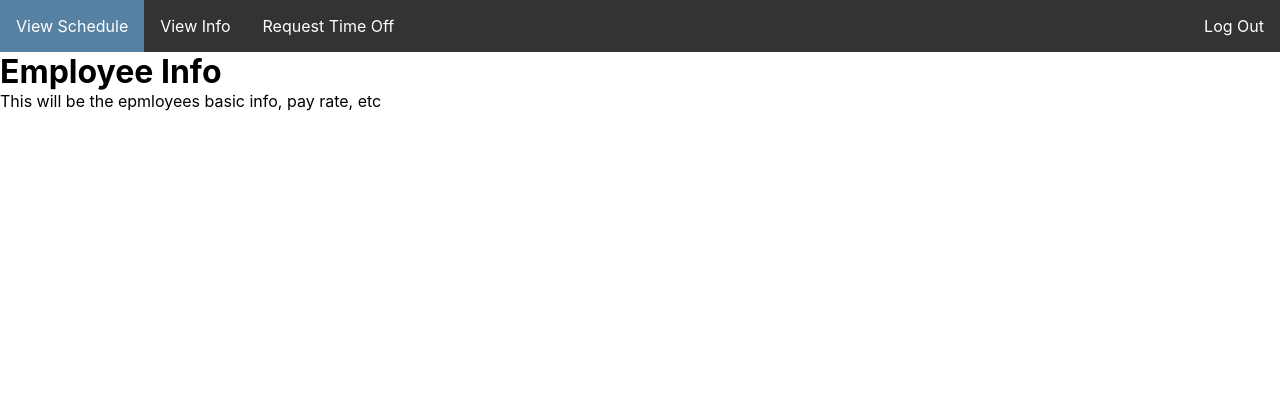
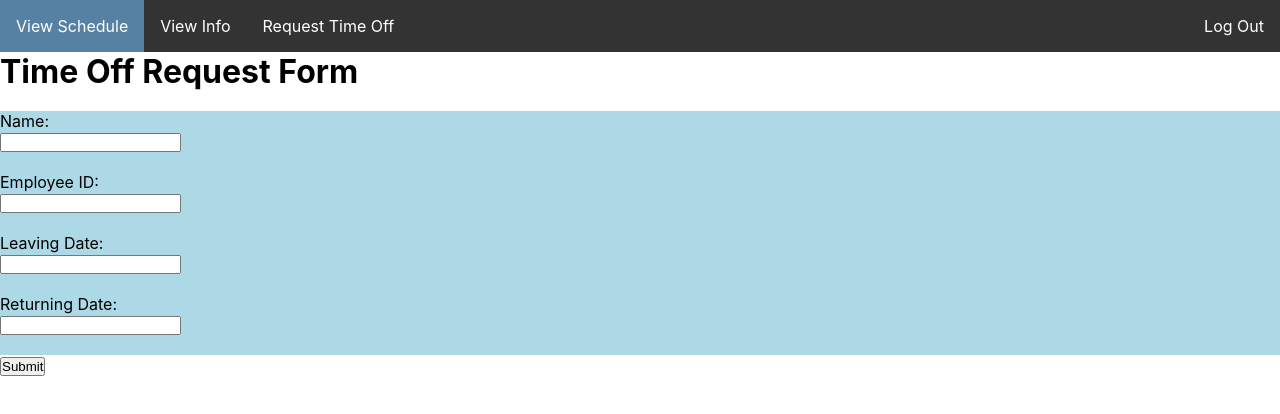
Before and after one commit to LankeyBoard/SimpleSchedule, a React (Create React App) app in the folder employee/: page /info in a window 1280 px wide. Shown: the top 414 px of the page. Built offline with nearby package versions, Linux system fonts and the light colour scheme.

Commit message:
Update EmployeeInfo.js
Form with light blue background and submit button

```diff
--- a/employee/src/pages/EmployeeInfo.js
+++ b/employee/src/pages/EmployeeInfo.js
@@ -1,9 +1,39 @@
 import React from 'react';
+import ReactDom from 'react-dom';
 
-const Info = () => (
+const TimeOff = () => (
     <>
-    <h1>Employee Info</h1>
-    <p>This will be the epmloyees basic info, pay rate, etc </p>
+    <form>
+        <h1>Time Off Request Form</h1>
+        <br></br>
+        <div style={{backgroundColor: "lightblue"}}>
+            <p>Name: </p>
+            <input
+                type="text"
+            />
+            <br></br>
+            <br></br>
+            <p>Employee ID: </p>
+            <input
+                type="text"
+            />
+            <br></br>
+            <br></br>
+            <p>Leaving Date: </p>
+            <input
+                type="text"
+            />
+            <br></br>
+            <br></br>
+            <p>Returning Date: </p>
+            <input
+                type="text"
+            />
+            <br></br>
+            <br></br>
+        </div>
+        <button>Submit</button>
+    </form>
     </>
 )
-export default Info;
+export default TimeOff;
```
